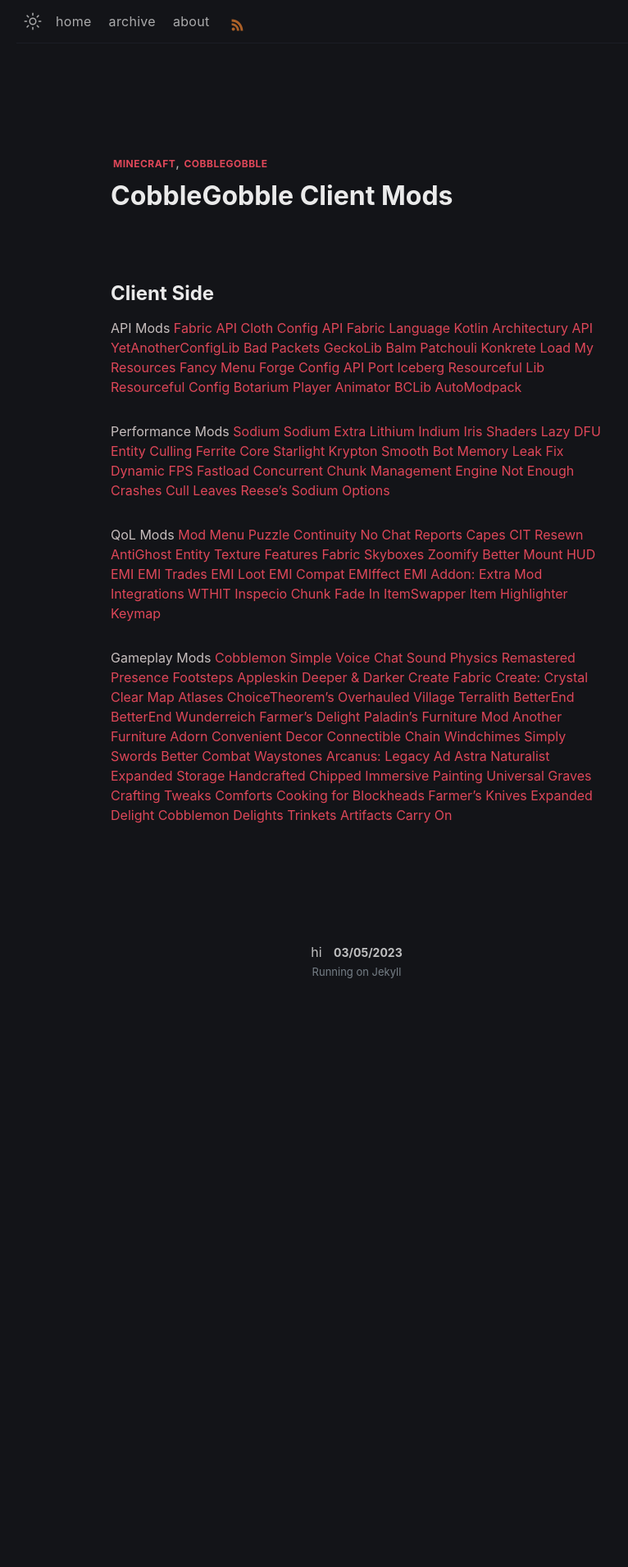
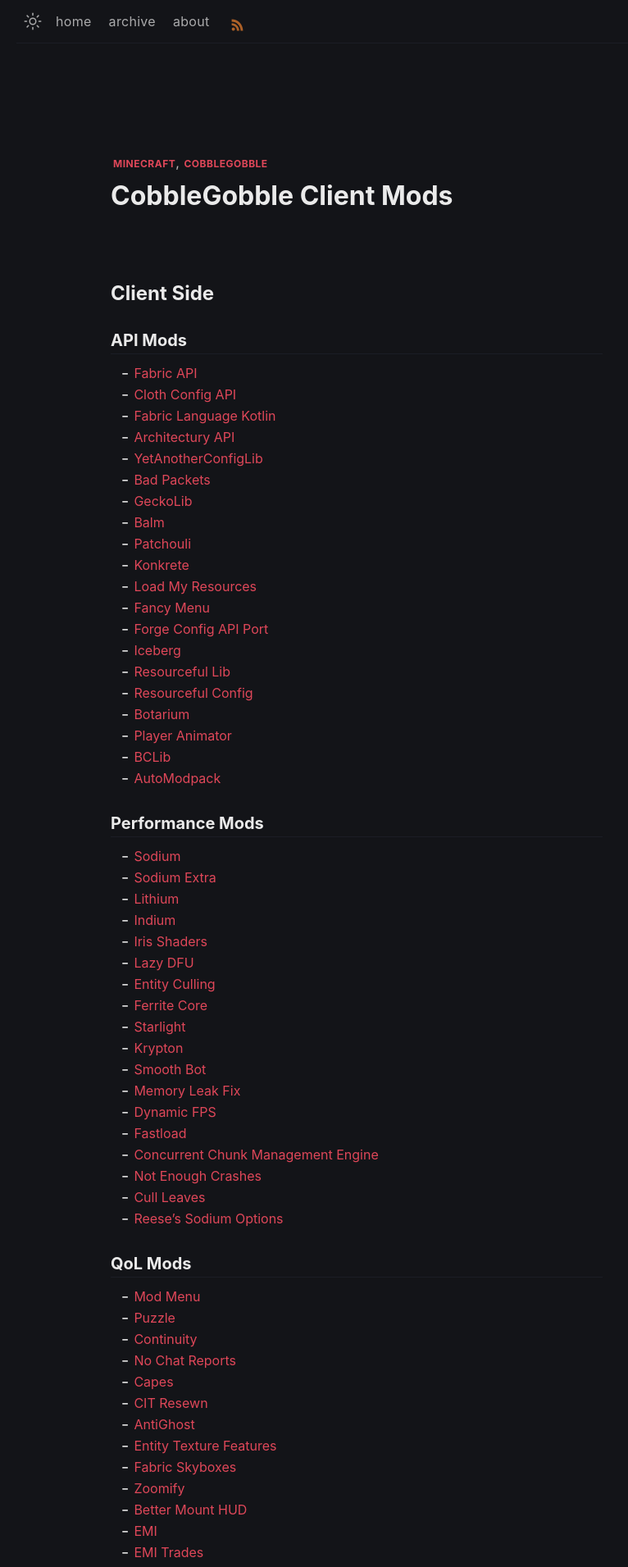
Before and after one commit to craftmyne/craftmyne.github.io, a Jekyll site: the page built from hidden sites/cobbleclient.md, in a window 1280 px wide. Shown: the top 1911 px of the page at 82% size, without its empty margins (205-971 px from the left). Built offline with Jekyll 4.4.1, drawn with Linux system fonts in a browser that asks for light colours; before the commit the page ends 1227 px from its top, so only the background shows below that.

```diff
--- a/hidden sites/cobbleclient.md
+++ b/hidden sites/cobbleclient.md
@@ -8,112 +8,112 @@ tags:
 
 # Client Side
 
-API Mods
-[Fabric API](https://modrinth.com/mod/fabric-api)
-[Cloth Config API](https://modrinth.com/mod/cloth-config)
-[Fabric Language Kotlin](https://modrinth.com/mod/fabric-language-kotlin)
-[Architectury API](https://modrinth.com/mod/architectury-api)
-[YetAnotherConfigLib](https://modrinth.com/mod/yacl)
-[Bad Packets](https://modrinth.com/mod/badpackets)
-[GeckoLib](https://modrinth.com/mod/geckolib)
-[Balm](https://modrinth.com/mod/balm)
-[Patchouli](https://modrinth.com/mod/patchouli)
-[Konkrete](https://modrinth.com/mod/konkrete)
-[Load My Resources](https://modrinth.com/mod/load-my-resources)
-[Fancy Menu](https://modrinth.com/mod/fancymenu)
-[Forge Config API Port](https://modrinth.com/mod/forge-config-api-port/versions)
-[Iceberg](https://modrinth.com/mod/iceberg/versions)
-[Resourceful Lib](https://modrinth.com/mod/resourceful-lib)
-[Resourceful Config](https://modrinth.com/mod/resourceful-config)
-[Botarium](https://modrinth.com/mod/botarium)
-[Player Animator](https://modrinth.com/mod/playeranimator)
-[BCLib](https://modrinth.com/mod/bclib)
-[AutoModpack](https://modrinth.com/mod/automodpack)
+### API Mods
+- [Fabric API](https://modrinth.com/mod/fabric-api)
+- [Cloth Config API](https://modrinth.com/mod/cloth-config)
+- [Fabric Language Kotlin](https://modrinth.com/mod/fabric-language-kotlin)
+- [Architectury API](https://modrinth.com/mod/architectury-api)
+- [YetAnotherConfigLib](https://modrinth.com/mod/yacl)
+- [Bad Packets](https://modrinth.com/mod/badpackets)
+- [GeckoLib](https://modrinth.com/mod/geckolib)
+- [Balm](https://modrinth.com/mod/balm)
+- [Patchouli](https://modrinth.com/mod/patchouli)
+- [Konkrete](https://modrinth.com/mod/konkrete)
+- [Load My Resources](https://modrinth.com/mod/load-my-resources)
+- [Fancy Menu](https://modrinth.com/mod/fancymenu)
+- [Forge Config API Port](https://modrinth.com/mod/forge-config-api-port/versions)
+- [Iceberg](https://modrinth.com/mod/iceberg/versions)
+- [Resourceful Lib](https://modrinth.com/mod/resourceful-lib)
+- [Resourceful Config](https://modrinth.com/mod/resourceful-config)
+- [Botarium](https://modrinth.com/mod/botarium)
+- [Player Animator](https://modrinth.com/mod/playeranimator)
+- [BCLib](https://modrinth.com/mod/bclib)
+- [AutoModpack](https://modrinth.com/mod/automodpack)
 
-Performance Mods
-[Sodium](https://modrinth.com/mod/sodium)
-[Sodium Extra](https://modrinth.com/mod/sodium-extra)
-[Lithium](https://modrinth.com/mod/lithium)
-[Indium](https://modrinth.com/mod/indium)
-[Iris Shaders](https://modrinth.com/mod/iris)
-[Lazy DFU](https://modrinth.com/mod/lazydfu)
-[Entity Culling](https://modrinth.com/mod/entityculling)
-[Ferrite Core](https://modrinth.com/mod/ferrite-core)
-[Starlight](https://modrinth.com/mod/starlight)
-[Krypton](https://modrinth.com/mod/krypton/versions)
-[Smooth Bot](https://modrinth.com/mod/smoothboot-fabric)
-[Memory Leak Fix](https://modrinth.com/mod/memoryleakfix)
-[Dynamic FPS](https://modrinth.com/mod/dynamic-fps)
-[Fastload](https://modrinth.com/mod/fastload)
-[Concurrent Chunk Management Engine](https://modrinth.com/mod/c2me-fabric)
-[Not Enough Crashes](https://modrinth.com/mod/notenoughcrashes)
-[Cull Leaves](https://modrinth.com/mod/cull-leaves)
-[Reese's Sodium Options](https://modrinth.com/mod/reeses-sodium-options)
+### Performance Mods
+- [Sodium](https://modrinth.com/mod/sodium)
+- [Sodium Extra](https://modrinth.com/mod/sodium-extra)
+- [Lithium](https://modrinth.com/mod/lithium)
+- [Indium](https://modrinth.com/mod/indium)
+- [Iris Shaders](https://modrinth.com/mod/iris)
+- [Lazy DFU](https://modrinth.com/mod/lazydfu)
+- [Entity Culling](https://modrinth.com/mod/entityculling)
+- [Ferrite Core](https://modrinth.com/mod/ferrite-core)
+- [Starlight](https://modrinth.com/mod/starlight)
+- [Krypton](https://modrinth.com/mod/krypton/versions)
+- [Smooth Bot](https://modrinth.com/mod/smoothboot-fabric)
+- [Memory Leak Fix](https://modrinth.com/mod/memoryleakfix)
+- [Dynamic FPS](https://modrinth.com/mod/dynamic-fps)
+- [Fastload](https://modrinth.com/mod/fastload)
+- [Concurrent Chunk Management Engine](https://modrinth.com/mod/c2me-fabric)
+- [Not Enough Crashes](https://modrinth.com/mod/notenoughcrashes)
+- [Cull Leaves](https://modrinth.com/mod/cull-leaves)
+- [Reese's Sodium Options](https://modrinth.com/mod/reeses-sodium-options)
 
-QoL Mods
-[Mod Menu](https://modrinth.com/mod/modmenu)
-[Puzzle](https://modrinth.com/mod/puzzle)
-[Continuity](https://modrinth.com/mod/continuity)
-[No Chat Reports](https://modrinth.com/mod/no-chat-reports)
-[Capes](https://modrinth.com/mod/capes)
-[CIT Resewn](https://modrinth.com/mod/cit-resewn)
-[AntiGhost](https://modrinth.com/mod/antighost)
-[Entity Texture Features](https://modrinth.com/mod/entitytexturefeatures)
-[Fabric Skyboxes](https://modrinth.com/mod/fabricskyboxes)
-[Zoomify](https://modrinth.com/mod/zoomify)
-[Better Mount HUD](https://modrinth.com/mod/better-mount-hud)
-[EMI](https://modrinth.com/mod/emi)
-[EMI Trades](https://modrinth.com/mod/emitrades)
-[EMI Loot](https://modrinth.com/mod/emi-loot)
-[EMI Compat](https://modrinth.com/mod/emicompat)
-[EMIffect](https://modrinth.com/mod/emiffect)
-[EMI Addon: Extra Mod Integrations](https://modrinth.com/mod/emiffect)
-[WTHIT](https://modrinth.com/mod/wthit)
-[Inspecio](https://modrinth.com/mod/inspecio)
-[Chunk Fade In](https://modrinth.com/mod/chunks-fade-in/gallery)
-[ItemSwapper](https://modrinth.com/plugin/itemswapper)
-[Item Highlighter](https://modrinth.com/mod/item-highlighter)
-[Keymap](https://modrinth.com/mod/keymap)
+### QoL Mods
+- [Mod Menu](https://modrinth.com/mod/modmenu)
+- [Puzzle](https://modrinth.com/mod/puzzle)
+- [Continuity](https://modrinth.com/mod/continuity)
+- [No Chat Reports](https://modrinth.com/mod/no-chat-reports)
+- [Capes](https://modrinth.com/mod/capes)
+- [CIT Resewn](https://modrinth.com/mod/cit-resewn)
+- [AntiGhost](https://modrinth.com/mod/antighost)
+- [Entity Texture Features](https://modrinth.com/mod/entitytexturefeatures)
+- [Fabric Skyboxes](https://modrinth.com/mod/fabricskyboxes)
+- [Zoomify](https://modrinth.com/mod/zoomify)
+- [Better Mount HUD](https://modrinth.com/mod/better-mount-hud)
+- [EMI](https://modrinth.com/mod/emi)
+- [EMI Trades](https://modrinth.com/mod/emitrades)
+- [EMI Loot](https://modrinth.com/mod/emi-loot)
+- [EMI Compat](https://modrinth.com/mod/emicompat)
+- [EMIffect](https://modrinth.com/mod/emiffect)
+- [EMI Addon: Extra Mod Integrations](https://modrinth.com/mod/emiffect)
+- [WTHIT](https://modrinth.com/mod/wthit)
+- [Inspecio](https://modrinth.com/mod/inspecio)
+- [Chunk Fade In](https://modrinth.com/mod/chunks-fade-in/gallery)
+- [ItemSwapper](https://modrinth.com/plugin/itemswapper)
+- [Item Highlighter](https://modrinth.com/mod/item-highlighter)
+- [Keymap](https://modrinth.com/mod/keymap)
 
 Gameplay Mods
-[Cobblemon](https://modrinth.com/mod/cobblemon)
-[Simple Voice Chat](https://modrinth.com/plugin/simple-voice-chat)
-[Sound Physics Remastered](https://modrinth.com/mod/sound-physics-remastered)
-[Presence Footsteps](https://modrinth.com/mod/presence-footsteps)
-[Appleskin](https://modrinth.com/mod/appleskin)
-[Deeper & Darker](https://modrinth.com/mod/deeperdarker)
-[Create Fabric](https://modrinth.com/mod/create-fabric)
-[Create: Crystal Clear](https://modrinth.com/mod/create-crystal-clear-fabric)
-[Map Atlases](https://modrinth.com/mod/map-atlases)
-[ChoiceTheorem's Overhauled Village](https://modrinth.com/mod/ct-overhaul-village)
-[Terralith](https://modrinth.com/mod/terralith)
-[BetterEnd](https://modrinth.com/mod/betterend)
-[BetterEnd](https://modrinth.com/mod/betternether)
-[Wunderreich](https://modrinth.com/mod/wunderreich)
-[Farmer's Delight](https://modrinth.com/mod/farmers-delight-fabric)
-[Paladin's Furniture Mod](https://modrinth.com/mod/paladins-furniture)
-[Another Furniture](https://modrinth.com/mod/another-furniture)
-[Adorn](https://modrinth.com/mod/adorn)
-[Convenient Decor](https://modrinth.com/mod/convenient-decor)
-[Connectible Chain](https://modrinth.com/mod/connectible_chains)
-[Windchimes](https://modrinth.com/mod/windchimes/versions)
-[Simply Swords](https://modrinth.com/mod/simply-swords/gallery)
-[Better Combat](https://modrinth.com/mod/better-combat)
-[Waystones](https://modrinth.com/mod/waystones)
-[Arcanus: Legacy](https://modrinth.com/mod/arcanus)
-[Ad Astra](https://modrinth.com/mod/ad-astra)
-[Naturalist](https://modrinth.com/mod/naturalist)
-[Expanded Storage](https://modrinth.com/mod/expanded-storage/versions)
-[Handcrafted](https://modrinth.com/mod/handcrafted)
-[Chipped](https://modrinth.com/mod/chipped)
-[Immersive Painting](https://modrinth.com/mod/immersive-paintings)
-[Universal Graves](https://modrinth.com/mod/universal-graves/gallery)
-[Crafting Tweaks](https://modrinth.com/mod/crafting-tweaks)
-[Comforts](https://modrinth.com/mod/comforts)
-[Cooking for Blockheads](https://modrinth.com/mod/cooking-for-blockheads)
-[Farmer's Knives](https://modrinth.com/mod/farmers-knives)
-[Expanded Delight](https://modrinth.com/mod/expanded-delight)
-[Cobblemon Delights](https://modrinth.com/mod/cobblemon-delights)
-[Trinkets](https://modrinth.com/mod/trinkets)
-[Artifacts](https://modrinth.com/mod/artifacts)
-[Carry On](https://modrinth.com/mod/carry-on)
+- [Cobblemon](https://modrinth.com/mod/cobblemon)
+- [Simple Voice Chat](https://modrinth.com/plugin/simple-voice-chat)
+- [Sound Physics Remastered](https://modrinth.com/mod/sound-physics-remastered)
+- [Presence Footsteps](https://modrinth.com/mod/presence-footsteps)
+- [Appleskin](https://modrinth.com/mod/appleskin)
+- [Deeper & Darker](https://modrinth.com/mod/deeperdarker)
+- [Create Fabric](https://modrinth.com/mod/create-fabric)
+- [Create: Crystal Clear](https://modrinth.com/mod/create-crystal-clear-fabric)
+- [Map Atlases](https://modrinth.com/mod/map-atlases)
+- [ChoiceTheorem's Overhauled Village](https://modrinth.com/mod/ct-overhaul-village)
+- [Terralith](https://modrinth.com/mod/terralith)
+- [BetterEnd](https://modrinth.com/mod/betterend)
+- [BetterEnd](https://modrinth.com/mod/betternether)
+- [Wunderreich](https://modrinth.com/mod/wunderreich)
+- [Farmer's Delight](https://modrinth.com/mod/farmers-delight-fabric)
+- [Paladin's Furniture Mod](https://modrinth.com/mod/paladins-furniture)
+- [Another Furniture](https://modrinth.com/mod/another-furniture)
+- [Adorn](https://modrinth.com/mod/adorn)
+- [Convenient Decor](https://modrinth.com/mod/convenient-decor)
+- [Connectible Chain](https://modrinth.com/mod/connectible_chains)
+- [Windchimes](https://modrinth.com/mod/windchimes/versions)
+- [Simply Swords](https://modrinth.com/mod/simply-swords/gallery)
+- [Better Combat](https://modrinth.com/mod/better-combat)
+- [Waystones](https://modrinth.com/mod/waystones)
+- [Arcanus: Legacy](https://modrinth.com/mod/arcanus)
+- [Ad Astra](https://modrinth.com/mod/ad-astra)
+- [Naturalist](https://modrinth.com/mod/naturalist)
+- [Expanded Storage](https://modrinth.com/mod/expanded-storage/versions)
+- [Handcrafted](https://modrinth.com/mod/handcrafted)
+- [Chipped](https://modrinth.com/mod/chipped)
+- [Immersive Painting](https://modrinth.com/mod/immersive-paintings)
+- [Universal Graves](https://modrinth.com/mod/universal-graves/gallery)
+- [Crafting Tweaks](https://modrinth.com/mod/crafting-tweaks)
+- [Comforts](https://modrinth.com/mod/comforts)
+- [Cooking for Blockheads](https://modrinth.com/mod/cooking-for-blockheads)
+- [Farmer's Knives](https://modrinth.com/mod/farmers-knives)
+- [Expanded Delight](https://modrinth.com/mod/expanded-delight)
+- [Cobblemon Delights](https://modrinth.com/mod/cobblemon-delights)
+- [Trinkets](https://modrinth.com/mod/trinkets)
+- [Artifacts](https://modrinth.com/mod/artifacts)
+- [Carry On](https://modrinth.com/mod/carry-on)
```
